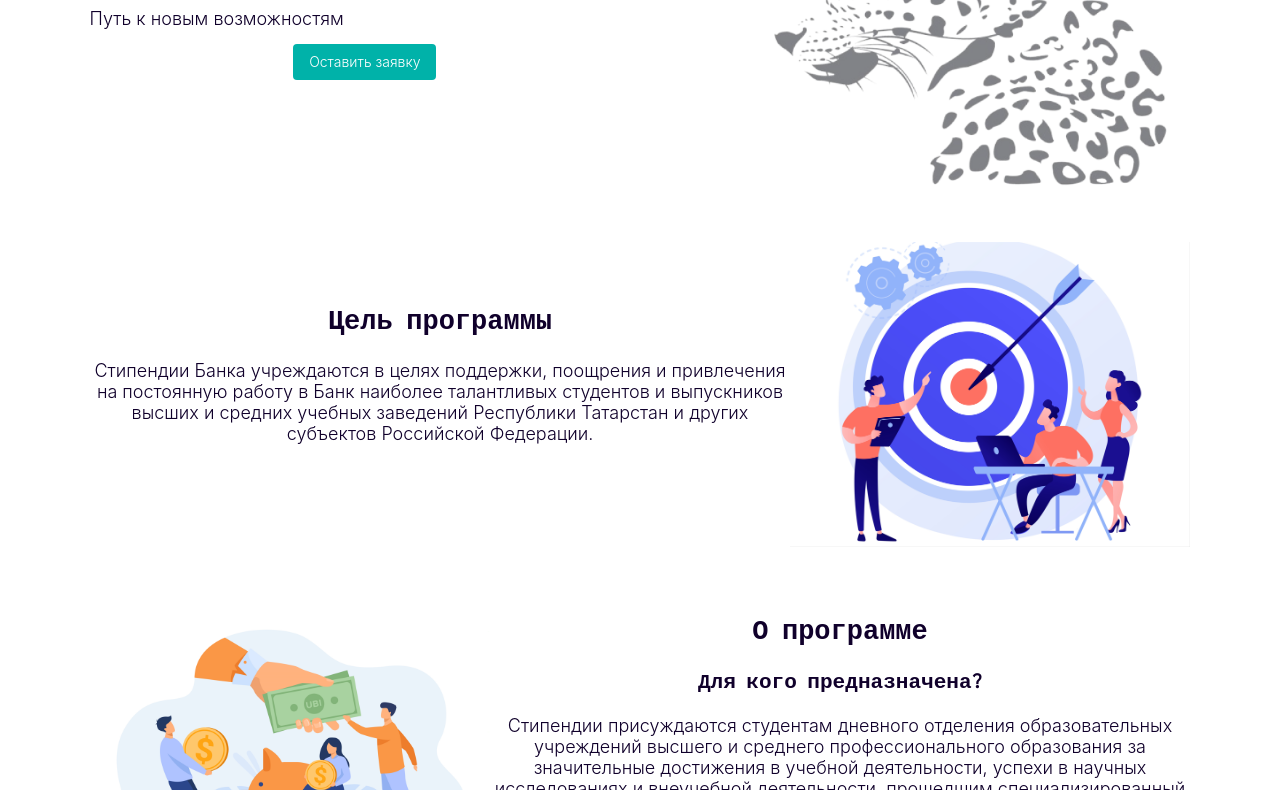
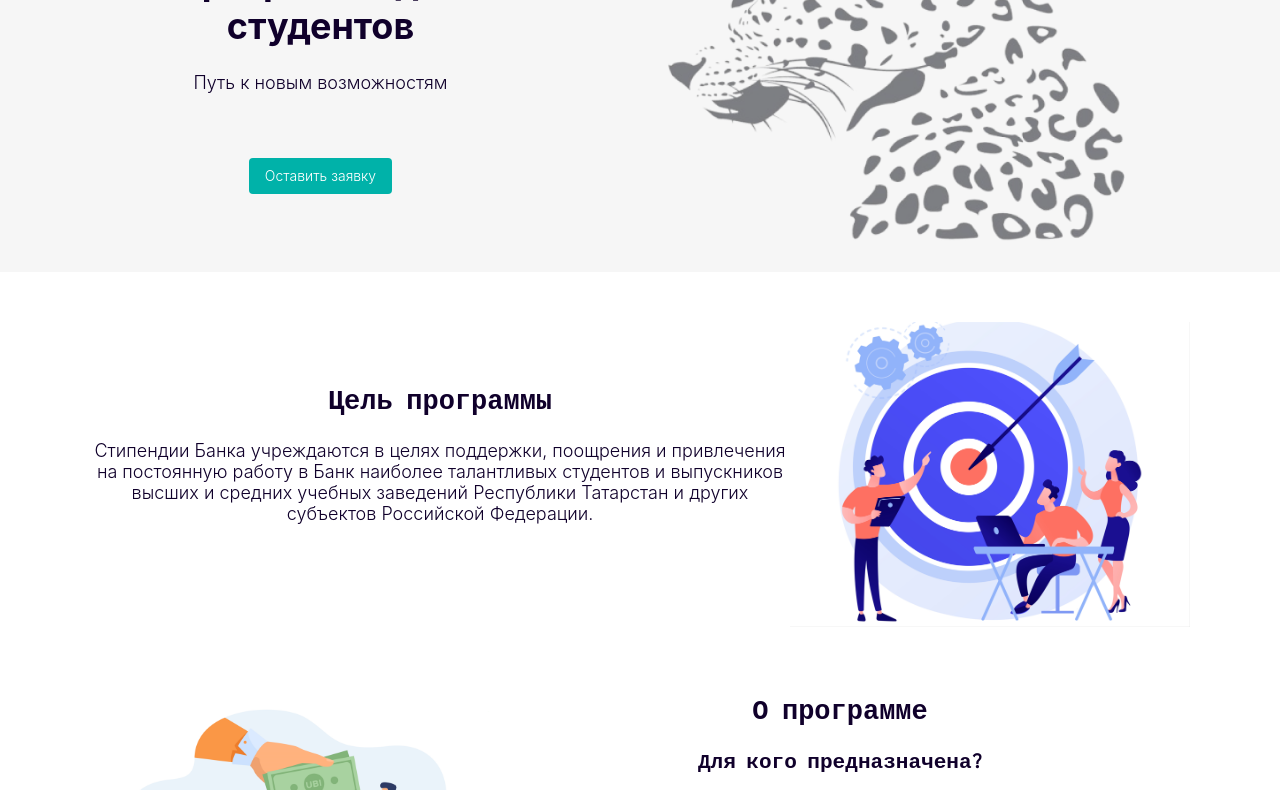
Before and after one commit to lyaguh/bumblebeeflightFront, a website: page grant.html in a window 1280 px wide. Shown: the part 273-1063 px from the top of the page. Drawn offline with nearby package versions, Linux system fonts and the light colour scheme.

Commit message:
fix style grant

```diff
--- a/grant.html
+++ b/grant.html
@@ -289,11 +289,8 @@
     </div>
 
     <!--main part-->
-    <div class="body_content">
         <div class="bars_block">
-            <div class="bars_img">
-                <img src="img/bars.png" alt="">
-            </div>
+            <div class="bars_info">
                 <div class="bars_text">
                     <h1>Стипендиальная программа
                         для студентов</h1>
@@ -303,7 +300,7 @@
                         <div aria-haspopup="true" aria-controls="head-menu-online-banks-list"
                             class="cnt__btn phone__w100" style="margin-bottom: 0;" data-v-54a1b447 data-v-67a77140>
                             <a href="#top">
-                        <button type="submit" name="button" class="button color__neon xs phone__w100"
+                            <button type="submit" name="button" class="button color__neon xs phone__w100 buttonsu"
                             style="margin-bottom: 0;" data-v-54a1b447>
                                 <span class="button__name button__name__pc xs" data-v-54a1b447>Оставить заявку
                                 </span>
@@ -316,7 +313,12 @@
                     </div>
 
                 </div>
+                <div class="bars_img">
+                    <img src="img/bars.png" alt="">
                 </div>
+            </div>
+        </div>
+    <div class="body_content">
         <div class="main_content">
             <section>
                 <div class="block_content a">
--- a/grantCSS.css
+++ b/grantCSS.css
@@ -14,18 +14,31 @@ body{
 
 .bars_img img{
     float: right;
-    width: 40%;
+    width: 80%;
     position: relative;
 }
 
 .bars_text{
-    width: 50%;
-    padding-top: 30px;
+    width: 30%;
+    margin-top: 50px;
+    margin-bottom: 50px;
+
 }
 
 .bars_block{
-    height: 350px;
+    height: 430px;
+    background-color: #f6f6f6;
+    width: 100%;
+}
+.bars_info{
+    display: flex;
+    justify-content: center;
+    text-align: center;
 
+}
+.buttonsu{
+    line-height: 50px;
+    margin-top: 50px;
 }
 
 .bars_text .cnt__btn{
```
Lines whose indentation alone changed are shown as unchanged.
